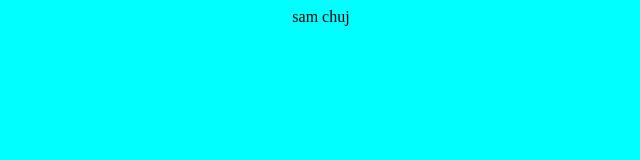
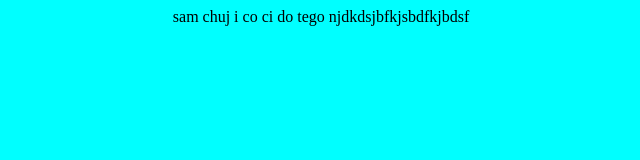
Before and after one commit to JB637/JB637.github.io, a plain HTML site: page jeden/indeks.html in a window 1280 px wide. Shown: the whole page, without its empty margins (319-959 px from the left). Drawn offline with Linux system fonts and the light colour scheme; files that its build step writes are made by us from their sources.

Commit message:
Update indeks.html

```diff
--- a/jeden/indeks.html
+++ b/jeden/indeks.html
@@ -7,6 +7,6 @@
     <link rel="stylesheet" href="tststs.css">
 </head>
 <body>
-    sam chuj
+    sam chuj i co ci do tego njdkdsjbfkjsbdfkjbdsf
 </body>
 </html>
```
